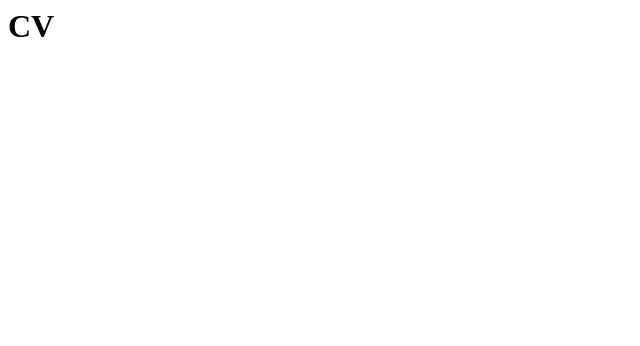
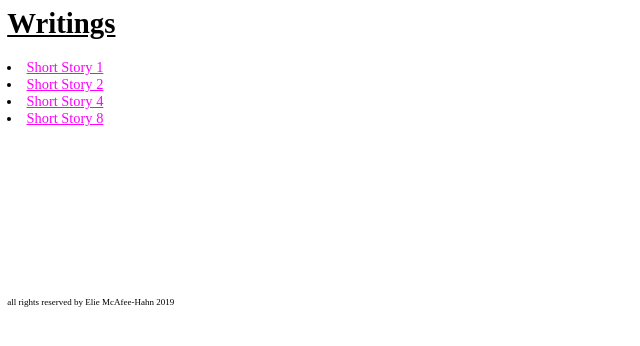
Before and after one commit to SunEinynEeenan/Writings, a plain HTML site: page index.html in a window 1280 px wide. Shown: the whole page, without its empty margins (0-640 px from the left). Drawn offline with Linux system fonts and the light colour scheme.

Commit message:
/Writings and button work

```diff
--- a/index.html
+++ b/index.html
@@ -1 +1,57 @@
-<h1> CV </h1>
+
+
+
+<!--CSS Style Code -->
+
+
+<style type="text/css">
+
+body {
+/*  background-image: url("orcanight.jpg"); */
+color: black;
+font-family: Lucida;
+
+  -moz-transform: scale(0.9, 0.9); /* Moz-browsers */
+  zoom: 0.9; /* Other non-webkit browsers */
+  zoom: 90%; /* Webkit browsers */
+}
+
+a.one:link {color:#FF00FF;} /* hotpink */
+a.one:hover {color:#FFFFFD;}
+a.one:visited {color:#FF00FF;}
+a.one:active {color:#FF00FF;}
+
+</style>
+
+
+
+
+
+<!--HTML Code -->
+
+
+<h1> <b> <u> Writings </u> </b> </h1>
+
+
+<body>
+
+  <li> <a class="one" href="Short Story 1.pdf" target="_blank">Short Story 1</a>  </li>
+  <li>  <a class="one" href="Short Story 2.pdf" target="_blank">Short Story 2</a> </li>
+  <li> <a class="one" href="Short Story 4.pdf" target="_blank">Short Story 4</a> </li>
+  <li>  <a class="one" href="Short Story 8.pdf" target="_blank">Short Story 8</a> </li>
+
+<br>
+<br>
+<br>
+<br>
+<br>
+<br>
+<br>
+<br>
+<br>
+<br>
+
+   <font size="1">all rights reserved by Elie McAfee-Hahn 2019</font>
+
+
+</body>
```
Also changed, not shown: 4 other files.
